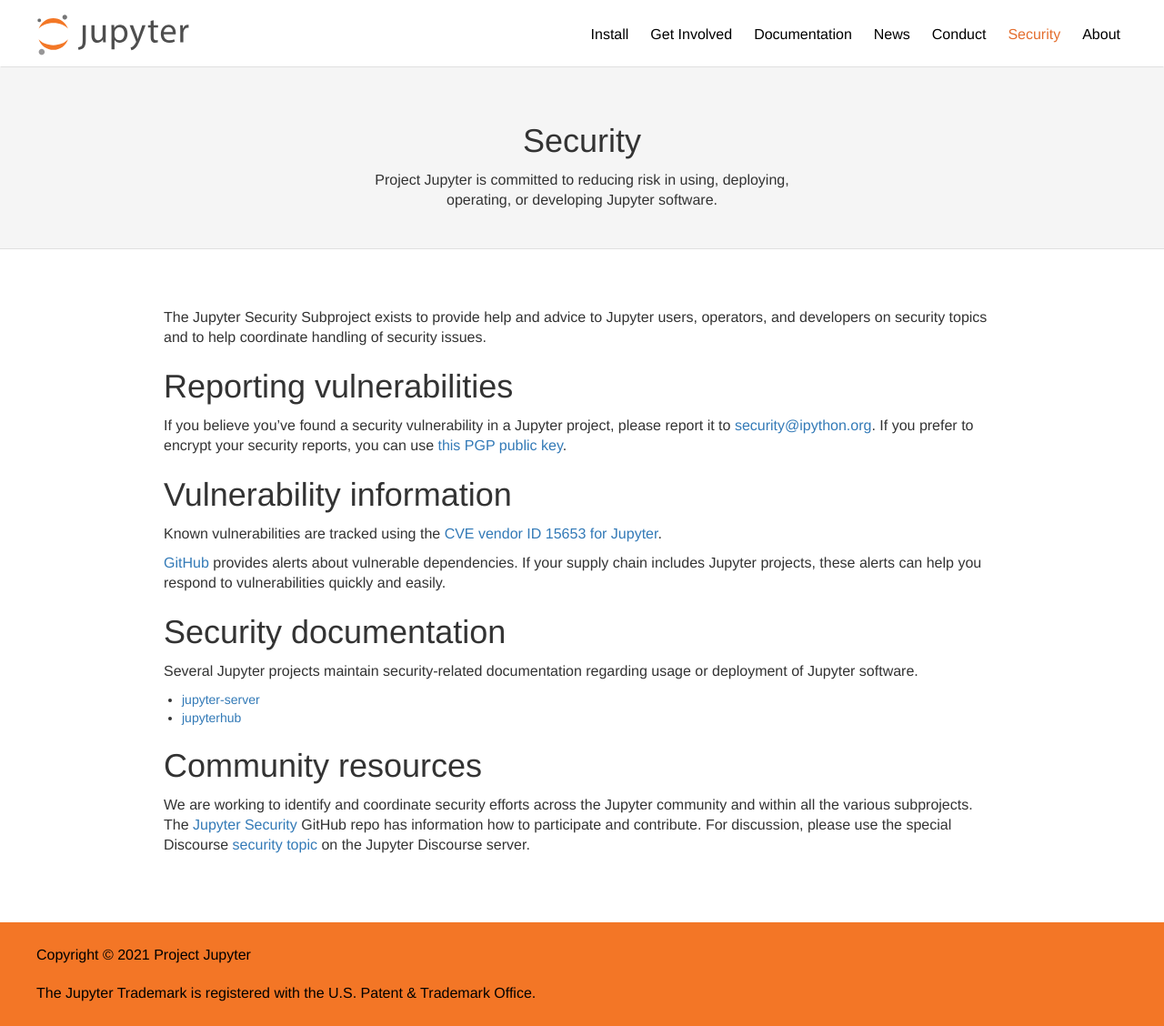
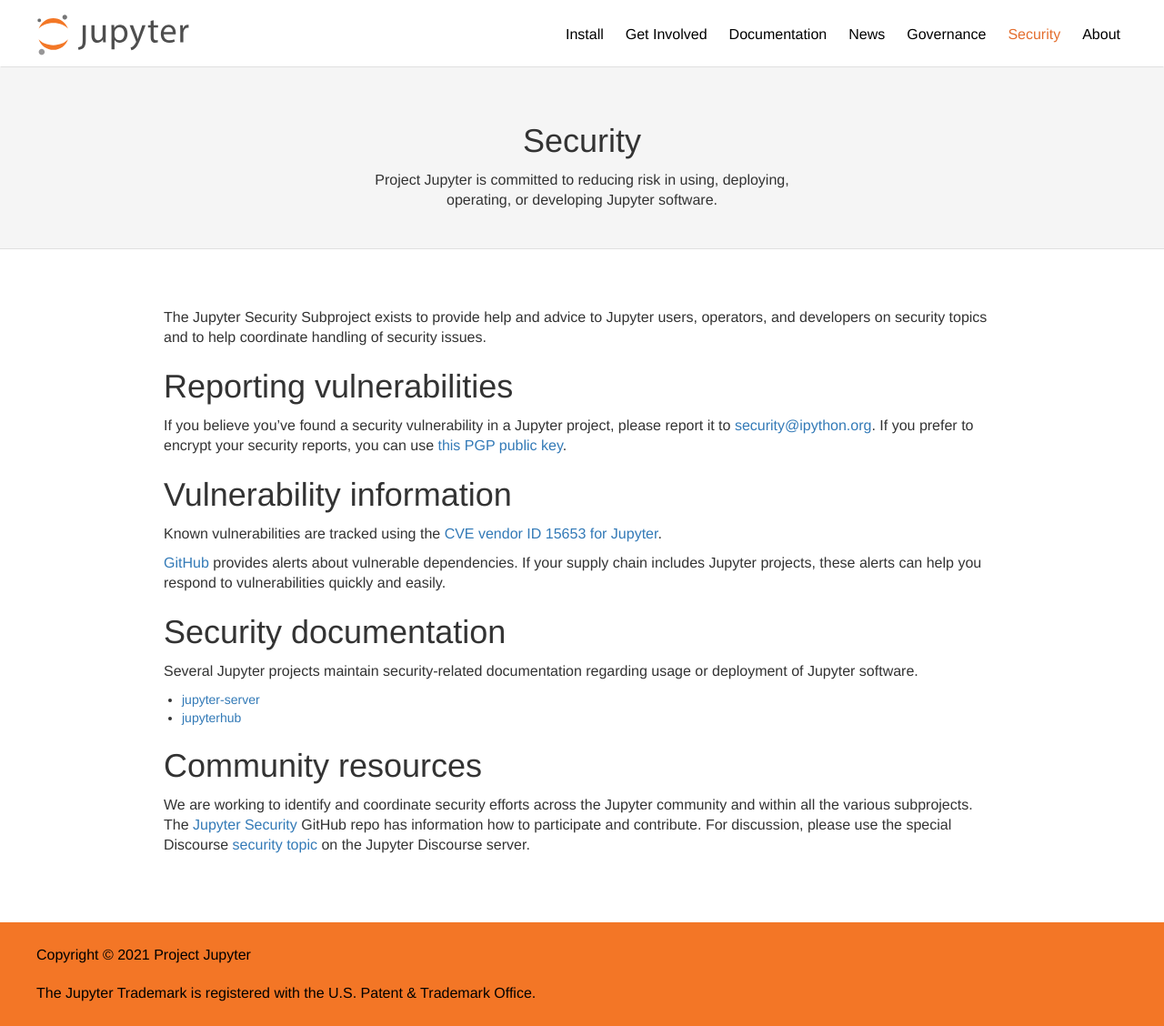
Before and after one commit to jupyter/jupyter.github.io, a Jekyll site: the page built from security.md, in a window 1280 px wide and 1128 px high. Shown: the whole window at 91% size. Built offline with Jekyll 4.4.1, drawn with Linux system fonts in a browser that asks for light colours.

Commit message:
Update default.html

```diff
--- a/_layouts/default.html
+++ b/_layouts/default.html
@@ -9,8 +9,8 @@
   - title: News
     url: https://blog.jupyter.org
     newpage: true
-  - title: Conduct
-    url: /conduct
+  - title: Governance
+    url: https://jupyter.org/governance/
   - title: Security
     url: /security
   - title: About
```
